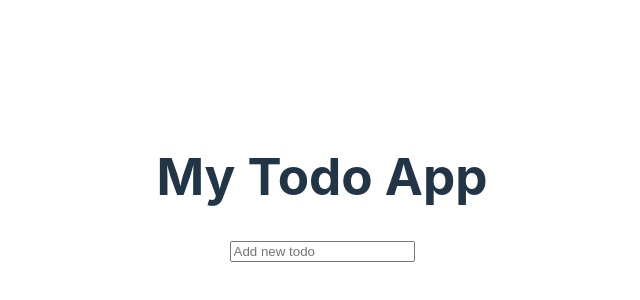
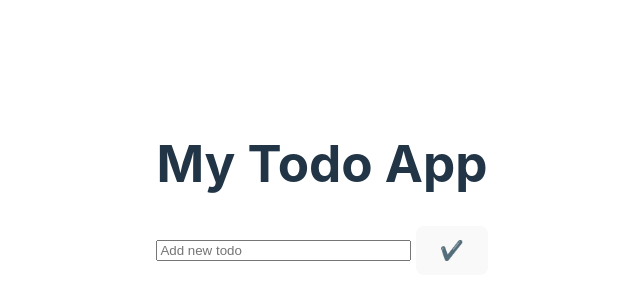
Before and after one commit to MakeRedundant/To-Do_Vue, a Vue app: page / in a window 1280 px wide. Shown: the part 204-504 px from the top of the page, without its empty margins (318-958 px from the left). Built offline with nearby package versions, Linux system fonts and the light colour scheme.

Commit message:
added ✔️

```diff
--- a/index.html
+++ b/index.html
@@ -4,7 +4,7 @@
     <meta charset="UTF-8" />
     <link rel="icon" type="image/svg+xml" href="/vite.svg" />
     <meta name="viewport" content="width=device-width, initial-scale=1.0" />
-    <title>Vite + Vue + TS</title>
+    <title>To Do App - Vue 🗒️</title>
   </head>
   <body>
     <div id="app"></div>
--- a/src/App.vue
+++ b/src/App.vue
@@ -4,13 +4,15 @@
     <h1>My Todo App</h1>
 
     <!-- Input field for adding new todos -->
-    <input v-model="newTodo" @keyup.enter="addTodo" placeholder="Add new todo" />
+    <div style="display: flex; align-items: center;">
+      <input v-model="newTodo" @keyup.enter="addTodo" placeholder="Add new todo" style="flex: 1; margin-right: 5px;" />
+      <button @click="addTodo" style="font-size: 1.2em;">✔️</button>
+    </div>
 
     <!-- Component responsible for displaying the list of todos -->
     <TodoList :todos="todos" @remove="removeTodo" />
   </div>
 </template>
-
 <!--template section contains the HTML structure of the component.--->
 <!--<input v-model="newTodo" @keyup.enter="addTodo" placeholder="Add new todo" />
   is an input field bound to the newTodo variable using v-model. -->
--- a/src/components/TodoList.vue
+++ b/src/components/TodoList.vue
@@ -1,7 +1,12 @@
 <template>
+  <!-- Rendering the list of todos -->
   <ul>
+    <!-- Looping through each todo item -->
     <li v-for="(todo, index) in todos" :key="index">
+      <!-- Displaying the todo item -->
       {{ todo }}
+
+      <!-- Button to remove the corresponding todo item -->
       <button @click="remove(index)">❌</button>
     </li>
   </ul>
@@ -13,15 +18,18 @@
 export default defineComponent({
   name: 'TodoList',
   props: {
+    // Define the prop for todos, which expects an array of strings
     todos: {
       type: Array as PropType<string[]>,
       required: true,
     },
   },
+  // Define emitted events to communicate with the parent component
   emits: ['remove'],
   methods: {
+    // Method to handle removing a todo item by emitting the 'remove' event
     remove(index: number) {
-        this.$emit('remove', index);
+      this.$emit('remove', index); // Emit the 'remove' event with the index
     },
   },
 });
```
Lines whose indentation alone changed are shown as unchanged.
